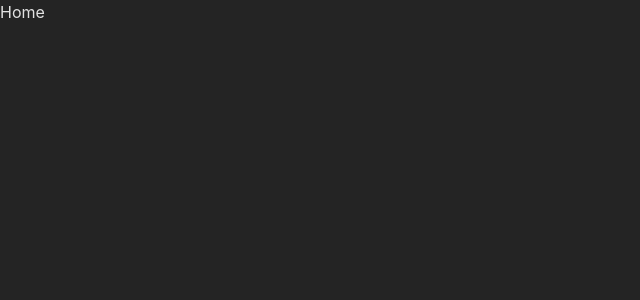
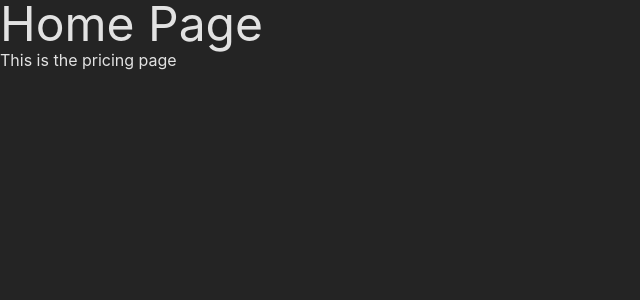
Before and after one commit to cedekpoole/globe-trotter, a React (Vite) app: page / in a window 1280 px wide. Shown: the top 300 px of the page, without its empty margins (0-640 px from the left). Built offline with nearby package versions, Linux system fonts and the light colour scheme.

Commit message:
link pricing page to homepage

```diff
--- a/src/pages/HomePage.jsx
+++ b/src/pages/HomePage.jsx
@@ -1,5 +1,12 @@
+import { Link } from "react-router-dom";
+
 function HomePage() {
-  return <div>Home</div>;
+  return (
+    <div>
+      <h1 className="text-5xl">Home Page</h1>
+      <Link to="/pricing">This is the pricing page</Link>
+    </div>
+  );
 }
 
 export default HomePage;
```
